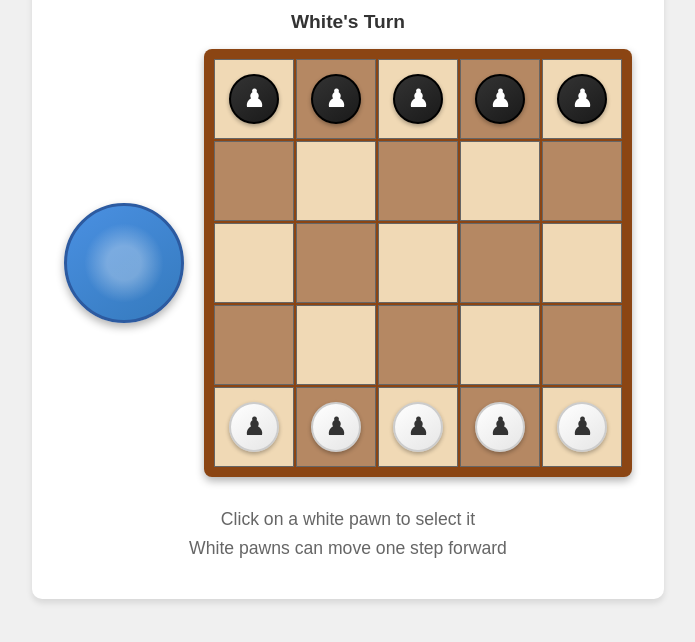
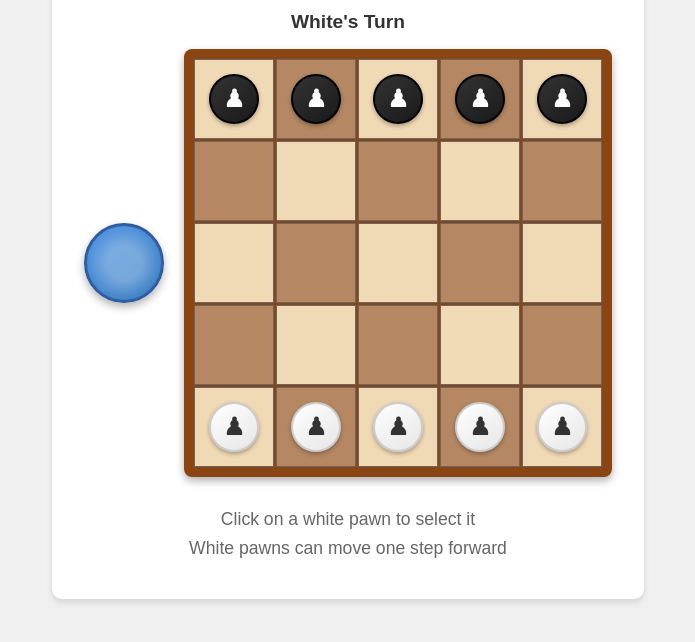
Before and after one commit to udieylat/MyGames, a plain HTML site: page magic_ball/frontend/index.html in a window 1280 px wide. Shown: the part 150-792 px from the top of the page, without its empty margins (292-987 px from the left). Drawn offline with Linux system fonts and the light colour scheme.

Commit message:
smaller ball

```diff
--- a/magic_ball/frontend/styles.css
+++ b/magic_ball/frontend/styles.css
@@ -36,8 +36,8 @@ h1 {
 }
 
 .magic-ball {
-    width: 120px;
-    height: 120px;
+    width: 80px;
+    height: 80px;
     background: linear-gradient(145deg, #4a90e2, #357abd);
     border-radius: 50%;
     display: flex;
```
